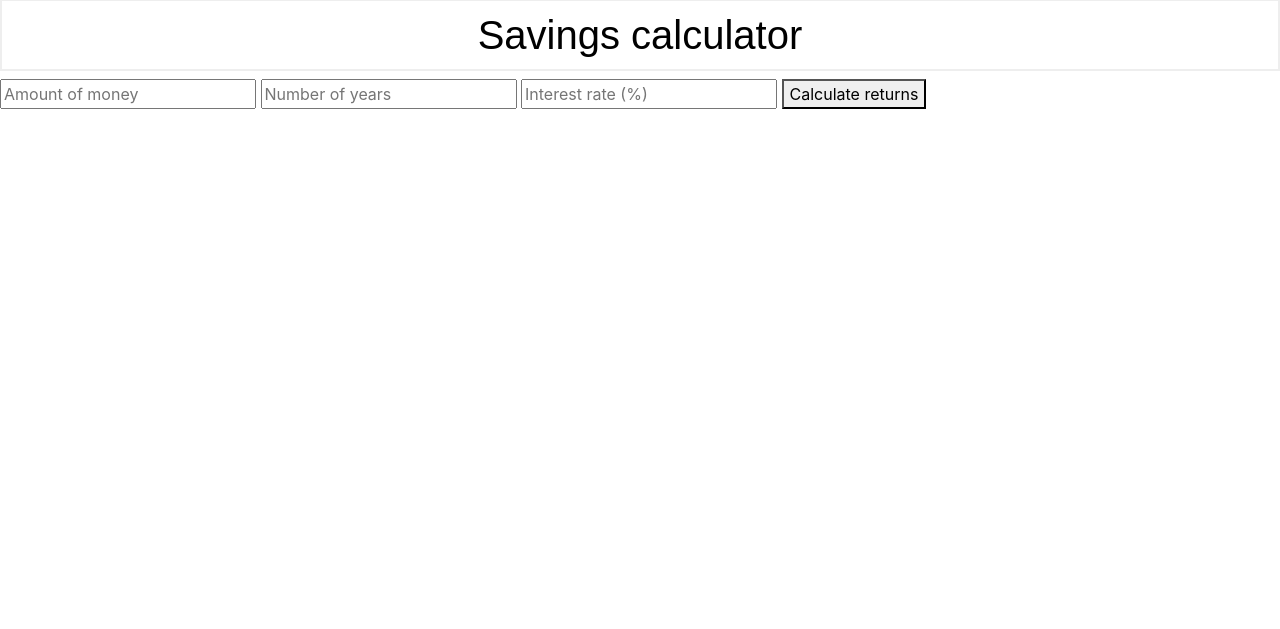
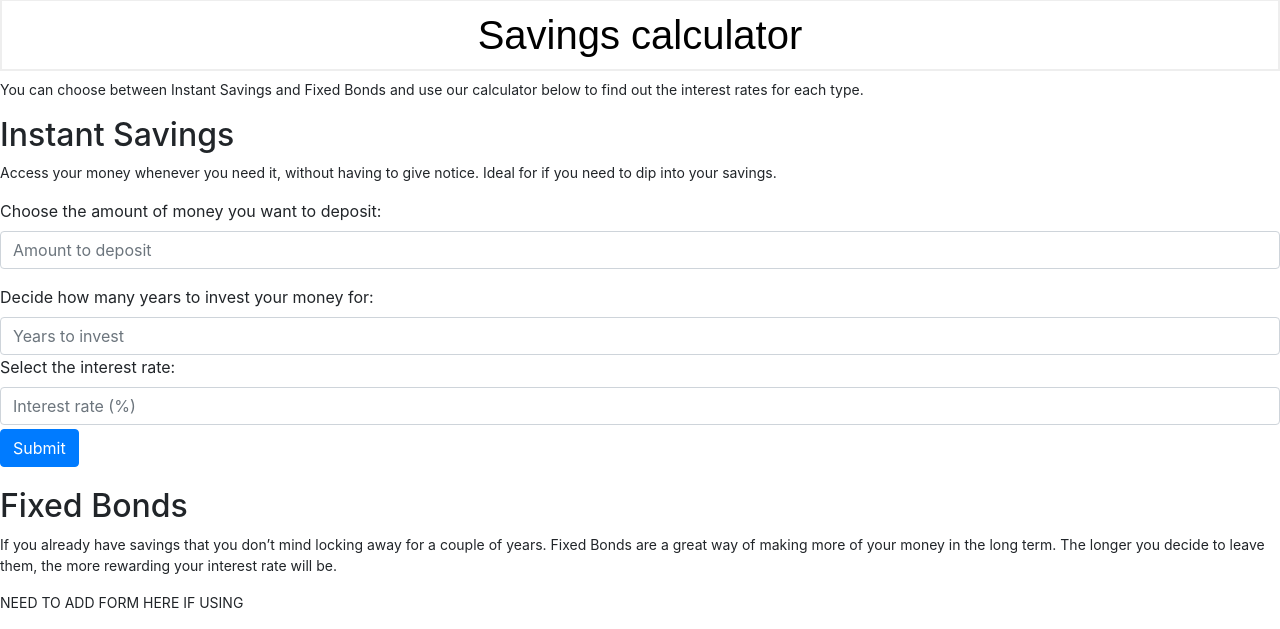
Before and after one commit to jessikatpr/CFGGroupProject, a Flask app: page /savings in a window 1280 px wide. Shown: the part 317-946 px from the top of the page. Before the commit the page ends 426 px from the top, so only its background shows below. Run offline with Flask 3, Linux system fonts and the light colour scheme; some libraries are stand-ins or nearby versions; grey boxes are pictures that could not be loaded.

Commit message:
Flask updates
Updated savings.html, created a savings_results page and amended the app.py file to include an output statement

```diff
--- a/app.py
+++ b/app.py
@@ -23,10 +23,15 @@ def savings():
         years = float(request.form.get("years"))
         interest = float(request.form.get("interest"))
         final_money = money * ((1 + interest / 100) ** years)
-        return str(final_money)
+        output = str(f"You said you would save £{money} over {years} years with an interest rate of {interest}%. You will earn £{final_money} over {years} years.")
+        return render_template("savings_result.html", final_money=final_money, output=output)
     # User reached route via GET (as by clicking a link or via redirect)
     else:
         return render_template("savings.html")
+
+@app.route("/savings_result", methods=["POST", "GET"])
+def savings_result():
+    return render_template("savings_result.html")
 
 @app.route("/about")
 def about():
--- a/templates/savings.html
+++ b/templates/savings.html
@@ -2,17 +2,42 @@
 <html lang="en">
 <head>
     <meta charset="UTF-8">
-    <title>Savings calculator</title>
+    <title>Savings</title>
 </head>
-<body>
-     {% include 'template.html' %}
+<body> {% include 'template.html' %}
+
 <h1>Savings calculator</h1>
-    <form action="/savings" method="post">
-        <input autocomplete="off" id="money" name="money" placeholder="Amount of money" type="number">
-        <input autocomplete="off" id="years" name="years" placeholder="Number of years" type="number">
-        <input autocomplete="off" id="interest" name="interest" placeholder="Interest rate (%)" type="number">
-        <button type="submit">Calculate returns</button>
-    </form>
+<p>You can choose between Instant Savings and Fixed Bonds and use our calculator below to find out the interest
+    rates for each type.</p>
+
+<h2>Instant Savings</h2>
+<p>Access your money whenever you need it, without having to give notice. Ideal for if you need to dip into your savings.</p>
+
+<form action="" method = "POST">
+  <div class="form-group">
+    <label for="formGroupExampleInput">Choose the amount of money you want to deposit:</label>
+      <input autocomplete="off" class="form-control" id="formGroupExampleInput" name="money" placeholder="Amount to deposit" type="number">
+  </div>
+  <div class="form-group">
+    <label for="formGroupExampleInput2">Decide how many years to invest your money for:</label>
+      <input autocomplete="off" class="form-control" id="formGroupExampleInput2" name="years" placeholder="Years to invest" type="number">
+      <label for="formGroupExampleInput3">Select the interest rate:</label>
+      <input autocomplete="off" class="form-control" id="formGroupExampleInput3" id="interest" name="interest" placeholder="Interest rate (%)" type="number">
+<!--    <select id="company" name="company">-->
+<!--      <option value="natwest" name="natwest">Natwest 1.0225%</option>-->
+<!--      <option value="aviva" name="aviva">Aviva 1.02%</option>-->
+<!--      <option value="lloyds" name="lloyds">Lloyds 1.0247%</option>-->
+<!--    </select>-->
+    <button type="submit" class="btn btn-primary my-1">Submit</button>
+  </div>
+</form>
+
+<h2>Fixed Bonds</h2>
+<p>If you already have savings that you don’t mind locking away for a couple of years. Fixed Bonds are a great way of
+    making more of your money in the long term. The longer you decide to leave them, the more rewarding your
+    interest rate will be.</p>
+
+<p>NEED TO ADD FORM HERE IF USING</p>
 
 </body>
 </html>
```
Also changed, not shown: templates/about.html (+13 -13 lines), templates/savings_result.html (added, +14 -0 lines).
